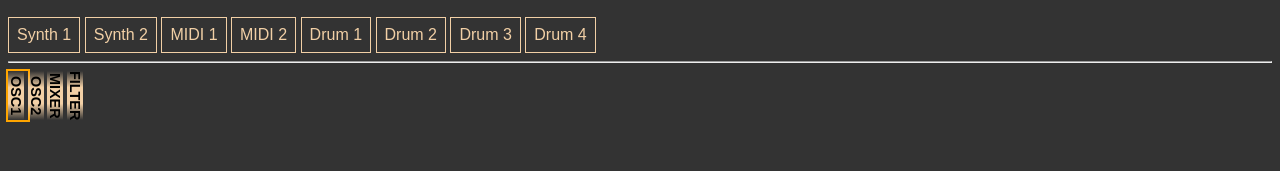
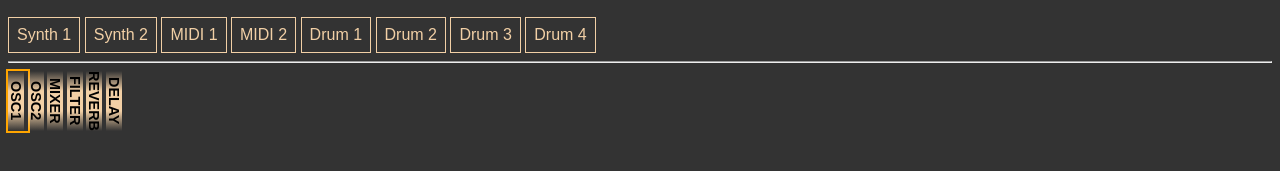
Before and after one commit to i-sayer/midishell2, a plain HTML site: page index.html in a window 1280 px wide. Shown: the part 139-310 px from the top of the page. Drawn offline with Linux system fonts and the light colour scheme.

Commit message:
begin fx, need nrpn support now

```diff
--- a/index.html
+++ b/index.html
@@ -29,6 +29,8 @@
     <section id="osc2"></section>
     <section id="mixer"></section>
     <section id="filter"></section>
+    <section id="reverb"></section>
+    <section id="delay"></section>
     </main>
     <script>
         /* todo:
@@ -206,6 +208,9 @@ types = [
 "highpass	12dB",
 "highpass	24dB",
 ];
+tempoSync = ["off", "1/32T", "1/32", "1/16T", "1/16", "1/8T", "1/16D", "1/8",
+        "1/4T", "1/8D", "1/4", "1.1/3", "1/4D", "1/2", "2.2/3", "3", "4", "5.1/3", "6", "8", "10.2/3", "12", "13.1/3",
+        "16", "18", "18.2/3", "20", "21.1/3", "24", "28", "30", "32", "36", "42", "48", "64"];
     prams = [
 {g:"osc1",n:"wave",p:"CC 19",m:oscwav},
 {g:"osc1",n:"wave interpolate",p:"CC 20",m:"0 – 127"},
@@ -240,6 +245,14 @@ types = [
 {g: "filter", n:"resonance", p:"CC 71", m:"0	– 127" },
 {g: "filter", n:"env2 mod", p:"CC 79", m:"0	– 127" },
 {g: "filter", n:"Q normalize", p:"CC 78", m:"0	– 127" },
+{g: "reverb", n:"Type", p:"1:18", m:["Chamber","Small Room","Large Room","Small Hall","Large Hall","Great Hall"] },
+{g: "reverb", n:"Decay", p:"1:19", m:"0 - 127" },
+{g: "reverb", n:"Damping", p:"1:20", m:"0 - 127" },
+{g: "delay", n:"Time", p:"1:6", m:"0 - 127" },
+{g: "delay", n:"Sync", p:"1:7", m:tempoSync },
+{g: "delay", n:"Feedback", p:"1:8", m:"0 - 127" },
+{g: "delay", n:"Width", p:"1:9", m:"0 - 127" },
+{g: "delay", n:"L/R Ratio", p:"1:10", m:"0 - 127" },
 
 
 ];
```
